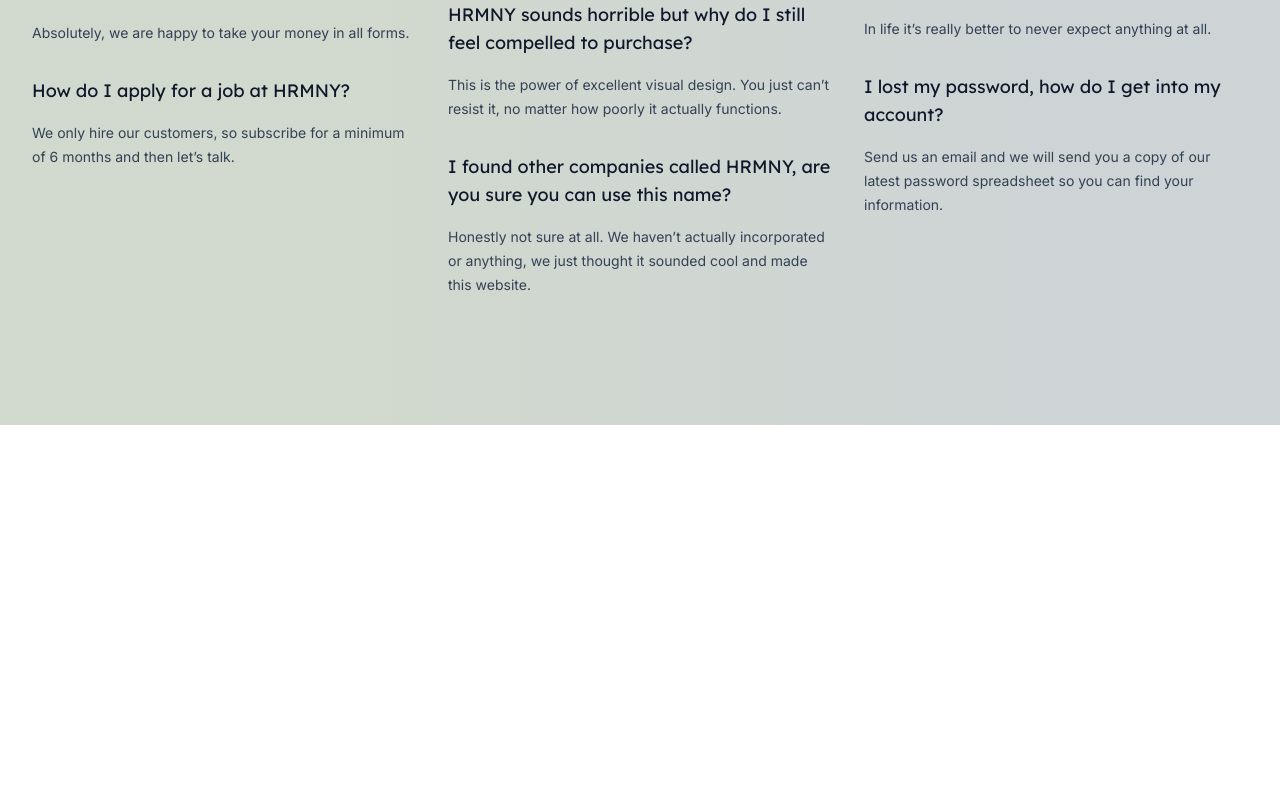
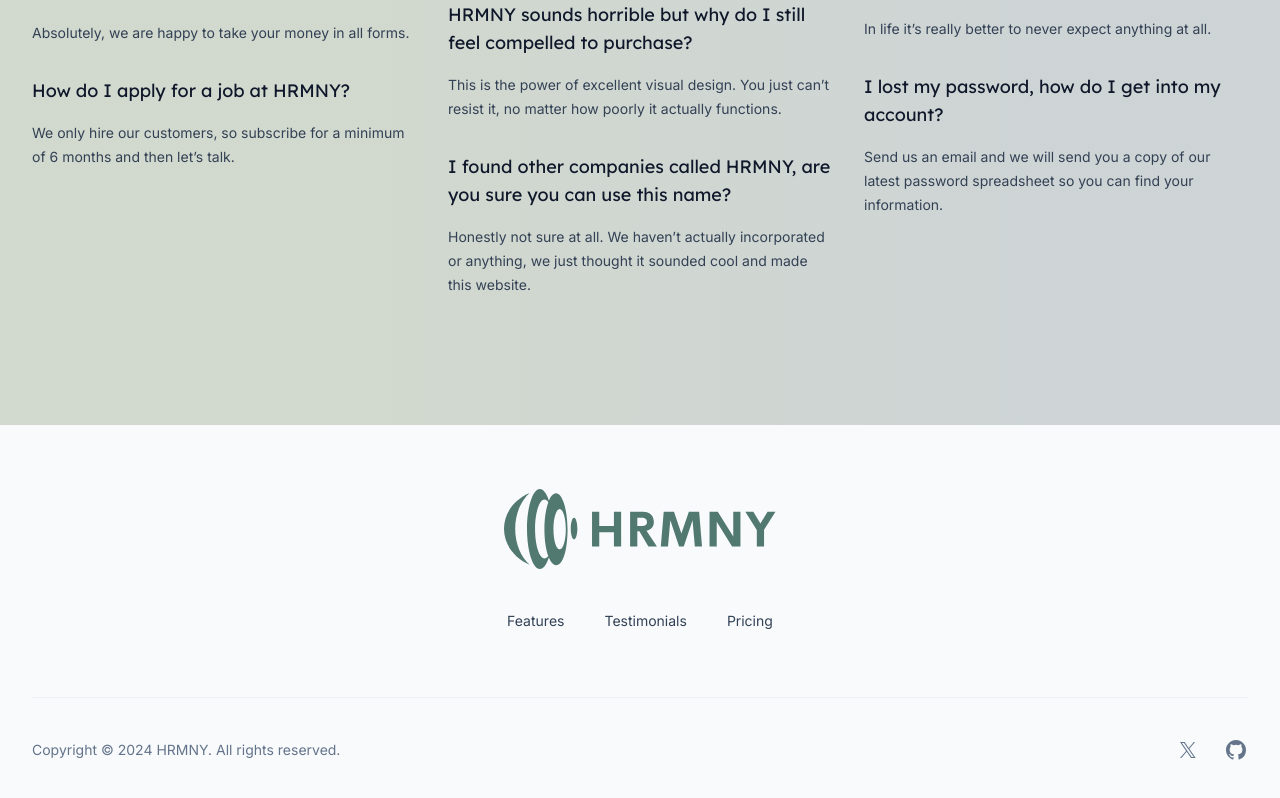
Before and after one commit to henron1/Marketing-Site, a Next.js app: page / in a window 1280 px wide. Shown: the part 2629-3427 px from the top of the page. Before the commit the page ends 3054 px from the top, so only its background shows below. Built offline with nearby package versions, Linux system fonts and the light colour scheme.

Commit message:
footer: feat:add footer

```diff
--- a/src/app/page.tsx
+++ b/src/app/page.tsx
@@ -1,5 +1,6 @@
 import { CallToAction } from "@/components/CallToAction";
 import { Faqs } from "@/components/FAQs";
+import { Footer } from "@/components/Footer";
 import { Header } from "@/components/Header";
 import { Hero } from "@/components/Hero";
 import { Pricing } from "@/components/Pricing";
@@ -12,6 +13,7 @@ export default function Home() {
       <CallToAction />
       <Pricing />
       <Faqs />
+      <Footer />
     </>
   );
 }
--- /dev/null
+++ b/src/components/Footer.tsx
@@ -0,0 +1,86 @@
+import Link from "next/link";
+
+import { Container } from "@/components/Container";
+// import { Logo } from "@/components/Logo";
+import { NavLink } from "@/components/NavLink";
+
+export function Footer() {
+  return (
+    <footer className="bg-slate-50">
+      <Container>
+        <div className="py-16">
+          <svg
+            width="396"
+            height="116.70219334741789"
+            viewBox="0 0 370 109.03992812763794"
+            className="mx-auto h-20 w-auto"
+          >
+            <defs id="SvgjsDefs4597"></defs>
+            <g
+              id="SvgjsG4598"
+              transform="matrix(1.3678206205368042,0,0,1.3678206205368042,-18.61467123079959,-13.992804415278908)"
+              fill="#52796f"
+            >
+              <g xmlns="http://www.w3.org/2000/svg">
+                <path
+                  fill-rule="evenodd"
+                  clip-rule="evenodd"
+                  d="M80.11,49.695c0.003,5.951,1.481,10.771,3.303,10.771   c1.823,0,3.302-4.824,3.305-10.768c-0.003-5.951-1.479-10.773-3.303-10.773C81.591,38.926,80.107,43.748,80.11,49.695z"
+                ></path>
+                <path
+                  fill-rule="evenodd"
+                  clip-rule="evenodd"
+                  d="M39.138,14.154c-15.075,6.26-25.529,19.93-25.529,35.779   c-0.004,15.852,10.454,29.52,25.536,35.777C30.504,78.232,24.764,65,24.764,49.934S30.508,21.637,39.138,14.154z"
+                ></path>
+                <path
+                  fill-rule="evenodd"
+                  clip-rule="evenodd"
+                  d="M49.349,10.23c-7.066,0-12.803,17.854-12.803,39.857   c0,22.016,5.736,39.859,12.808,39.861c3.491-0.002,6.66-4.367,8.969-11.438c1.954,4.756,4.414,7.598,7.084,7.598   c7.367,0.002,11.532-16.066,11.527-35.883c0.005-19.816-5.156-35.887-11.521-35.879c-2.651,0-5.093,2.797-7.041,7.484   C56.057,14.668,52.871,10.234,49.349,10.23z M75.225,50.227c0.005,11.121-2.764,20.143-6.174,20.143   c-3.412,0-6.176-9.023-6.176-20.139c0-11.127,2.764-20.146,6.176-20.15C72.465,30.084,75.229,39.102,75.225,50.227z M57.792,23.318   c-2.395,6.576-3.907,16.191-3.907,26.908c-0.001,10.623,1.484,20.166,3.841,26.736c-1.15,1.559-2.418,2.424-3.748,2.424   c-5.202-0.004-9.414-13.117-9.414-29.299c0-16.174,4.212-29.293,9.407-29.293C55.333,20.797,56.626,21.701,57.792,23.318z"
+                ></path>
+              </g>
+            </g>
+            <g
+              id="SvgjsG4599"
+              transform="matrix(3.352121114730835,0,0,3.352121114730835,113.8773525101984,11.259687986142222)"
+              fill="#52796f"
+            >
+              <path d="M10.723 5.888999999999999 l2.9297 0 l0 14.111 l-2.9297 0 l0 -5.8008 l-5.9668 0 l0 5.8008 l-2.9297 0 l0 -14.111 l2.9297 0 l0 5.7617 l5.9668 0 l0 -5.7617 z M24.755815625 20 l-3.6719 -6.2109 l-0.84961 0 l0 6.2109 l-2.9297 0 l0 -14.111 l5.1172 0 c3.1934 0 4.541 1.8848 4.541 4.2188 c0 1.8945 -1.0742 3.125 -2.9883 3.5352 l4.248 6.3574 l-3.4668 0 z M20.234415625 8.32 l0 3.3691 l1.7285 0 c1.5625 0 2.1973 -0.66406 2.1973 -1.6797 c0 -1.0059 -0.63477 -1.6895 -2.1973 -1.6895 l-1.7285 0 z M46.542921875000005 20 l-2.9199 0 l-0.92773 -10.635 l-3.5742 10.635 l-1.8945 0 l-3.5742 -10.635 l-0.9375 10.635 l-2.9297 0 l1.1816 -14.111 l4.1797 0 l3.0078 8.8574 l3.0469 -8.8574 l4.1797 0 z M59.248203125 5.888999999999999 l2.9199 0 l0 14.111 l-3.3887 0 l-6.25 -10.088 l0 10.088 l-2.9199 0 l0 -14.111 l3.3496 0 l6.2891 10.029 l0 -10.029 z M76.406140625 5.888999999999999 l-4.6387 7.3535 l0 6.7578 l-2.9395 0 l0 -6.6895 l-4.668 -7.4219 l3.2422 0 l2.8809 4.8047 l2.8906 -4.8047 l3.2324 0 z"></path>
+            </g>
+          </svg>
+          <nav className="mt-10 text-sm" aria-label="quick links">
+            <div className="-my-1 flex justify-center gap-x-6">
+              <NavLink href="#features">Features</NavLink>
+              <NavLink href="#testimonials">Testimonials</NavLink>
+              <NavLink href="#pricing">Pricing</NavLink>
+            </div>
+          </nav>
+        </div>
+        <div className="flex flex-col items-center border-t border-slate-400/10 py-10 sm:flex-row-reverse sm:justify-between">
+          <div className="flex gap-x-6">
+            <Link href="#" className="group" aria-label="HRMNY on X">
+              <svg
+                className="h-6 w-6 fill-slate-500 group-hover:fill-slate-700"
+                aria-hidden="true"
+                viewBox="0 0 24 24"
+              >
+                <path d="M13.3174 10.7749L19.1457 4H17.7646L12.7039 9.88256L8.66193 4H4L10.1122 12.8955L4 20H5.38119L10.7254 13.7878L14.994 20H19.656L13.3171 10.7749H13.3174ZM11.4257 12.9738L10.8064 12.0881L5.87886 5.03974H8.00029L11.9769 10.728L12.5962 11.6137L17.7652 19.0075H15.6438L11.4257 12.9742V12.9738Z" />
+              </svg>
+            </Link>
+            <Link href="#" className="group" aria-label="HRMNY on GitHub">
+              <svg
+                className="h-6 w-6 fill-slate-500 group-hover:fill-slate-700"
+                aria-hidden="true"
+                viewBox="0 0 24 24"
+              >
+                <path d="M12 2C6.477 2 2 6.484 2 12.017c0 4.425 2.865 8.18 6.839 9.504.5.092.682-.217.682-.483 0-.237-.008-.868-.013-1.703-2.782.605-3.369-1.343-3.369-1.343-.454-1.158-1.11-1.466-1.11-1.466-.908-.62.069-.608.069-.608 1.003.07 1.531 1.032 1.531 1.032.892 1.53 2.341 1.088 2.91.832.092-.647.35-1.088.636-1.338-2.22-.253-4.555-1.113-4.555-4.951 0-1.093.39-1.988 1.029-2.688-.103-.253-.446-1.272.098-2.65 0 0 .84-.27 2.75 1.026A9.564 9.564 0 0 1 12 6.844a9.59 9.59 0 0 1 2.504.337c1.909-1.296 2.747-1.027 2.747-1.027.546 1.379.202 2.398.1 2.651.64.7 1.028 1.595 1.028 2.688 0 3.848-2.339 4.695-4.566 4.943.359.309.678.92.678 1.855 0 1.338-.012 2.419-.012 2.747 0 .268.18.58.688.482A10.02 10.02 0 0 0 22 12.017C22 6.484 17.522 2 12 2Z" />
+              </svg>
+            </Link>
+          </div>
+          <p className="mt-6 text-sm text-slate-500 sm:mt-0">
+            Copyright &copy; {new Date().getFullYear()} HRMNY. All rights reserved.
+          </p>
+        </div>
+      </Container>
+    </footer>
+  );
+}
```
